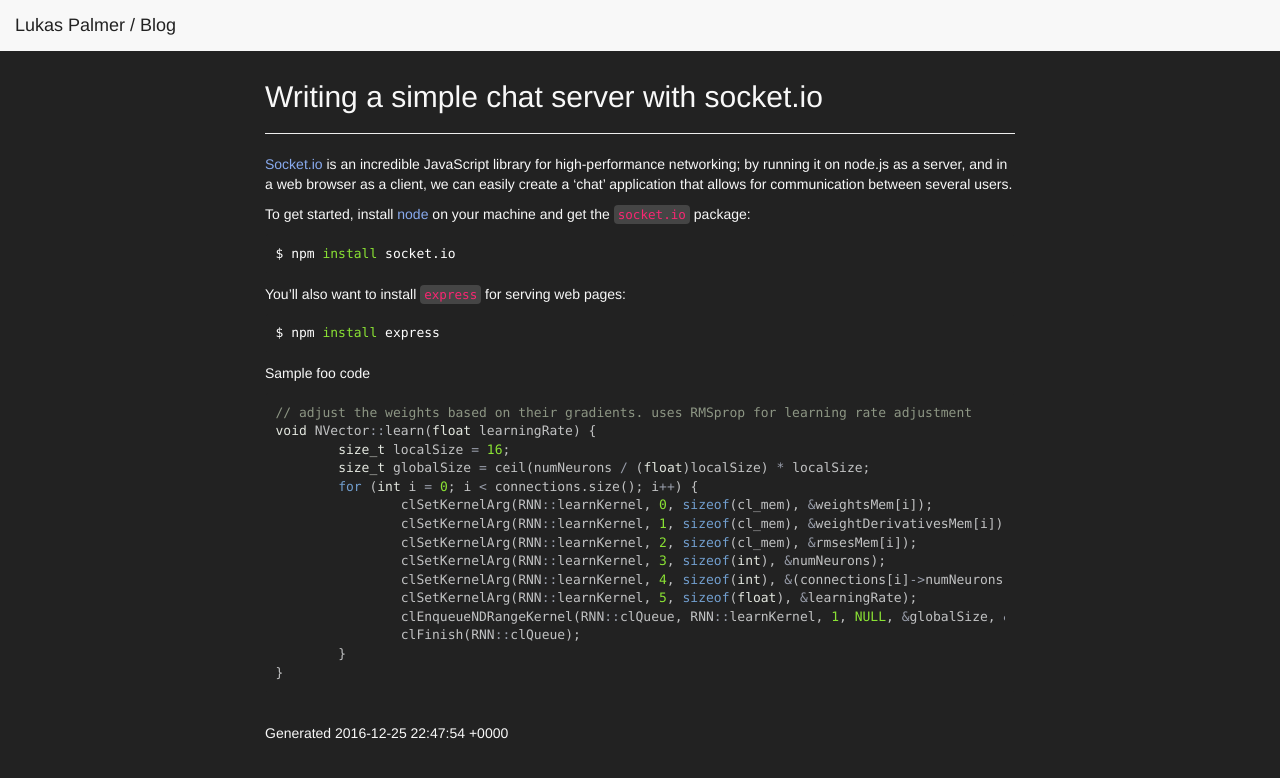
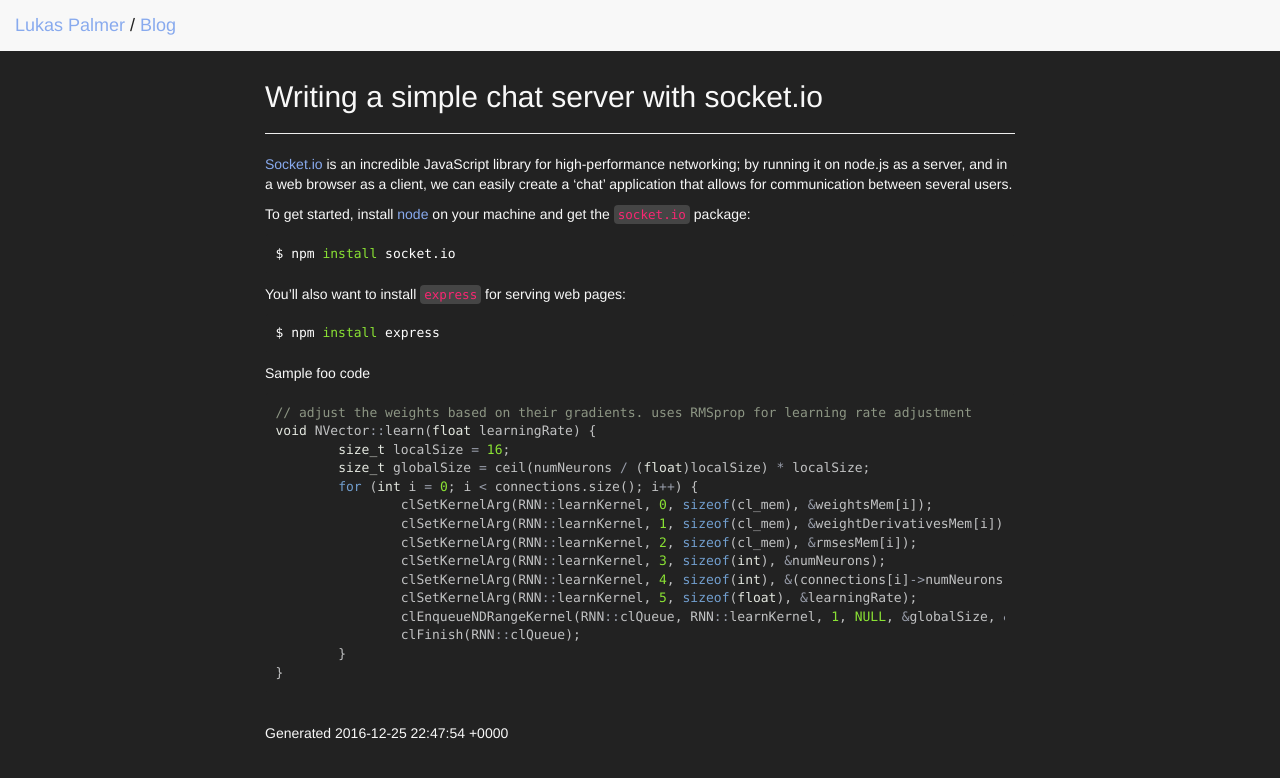
Before and after one commit to lnpalmer/lnpalmer.github.io, a Jekyll site: the page built from _posts/2016-12-23-chat.md, in a window 1280 px wide. Shown: the top 778 px of the page. Built offline with Jekyll 4.4.1, drawn with Linux system fonts in a browser that asks for light colours.

Commit message:
almost there...

```diff
--- a/_layouts/post.html
+++ b/_layouts/post.html
@@ -9,9 +9,10 @@
 </head>
 <body>
   <nav class="navbar navbar-fixed-top navbar-full" style="background-color: #f8f8f8;">
-    <span class="navbar-brand">
-      <a href="http://lukasnpalmer.com" style="color: #222;">Lukas Palmer</a>
-      <a href="http://lnpalmer.github.io" style="color: #222;">/ Blog</a>
+    <span class="navbar-brand" style="color: #222;">
+      <a href="http://lukasnpalmer.com">Lukas Palmer</a>
+      /
+      <a href="http://lnpalmer.github.io">Blog</a>
     </span>
   </nav>
 
--- a/index.html
+++ b/index.html
@@ -13,7 +13,11 @@
 </head>
 <body>
   <nav class="navbar navbar-fixed-top navbar-full" style="background-color: #f8f8f8;">
-    <a class="navbar-brand" href="http://lukasnpalmer.com" style="color: #222;">Lukas Palmer / Blog</a>
+    <span class="navbar-brand" style="color: #222;">
+      <a href="http://lukasnpalmer.com">Lukas Palmer</a>
+      /
+      <a href="http://lnpalmer.github.io">Blog</a>
+    </span>
   </nav>
 
   <br />
```
